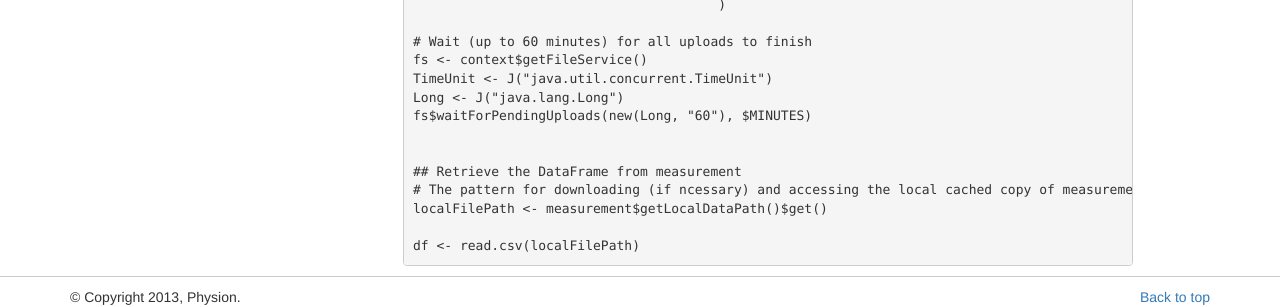
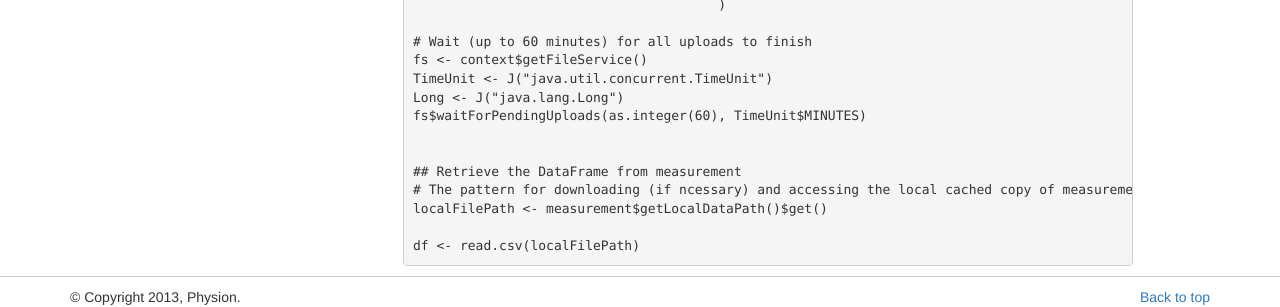
Before and after one commit to physion/ovation-docs, a Sphinx documentation site: the page built from source/importing_data.rst, in a window 1280 px wide and 1400 px high, scrolled down 1104 px. Shown: the part 1063-1370 px from the top of the window. Built offline with Sphinx 7.4.7, drawn with Linux system fonts in a browser that asks for light colours; some of the changed text lies outside the part shown.

Commit message:
Correctected R code for waiting for pending upload

```diff
--- a/source/importing_data.rst
+++ b/source/importing_data.rst
@@ -112,7 +112,7 @@ Import CSV via the R API
     fs <- context$getFileService()
     TimeUnit <- J("java.util.concurrent.TimeUnit")
     Long <- J("java.lang.Long")
-    fs$waitForPendingUploads(new(Long, "60"), $MINUTES)
+    fs$waitForPendingUploads(as.integer(60), TimeUnit$MINUTES)
 
 
     ## Retrieve the DataFrame from measurement
```
